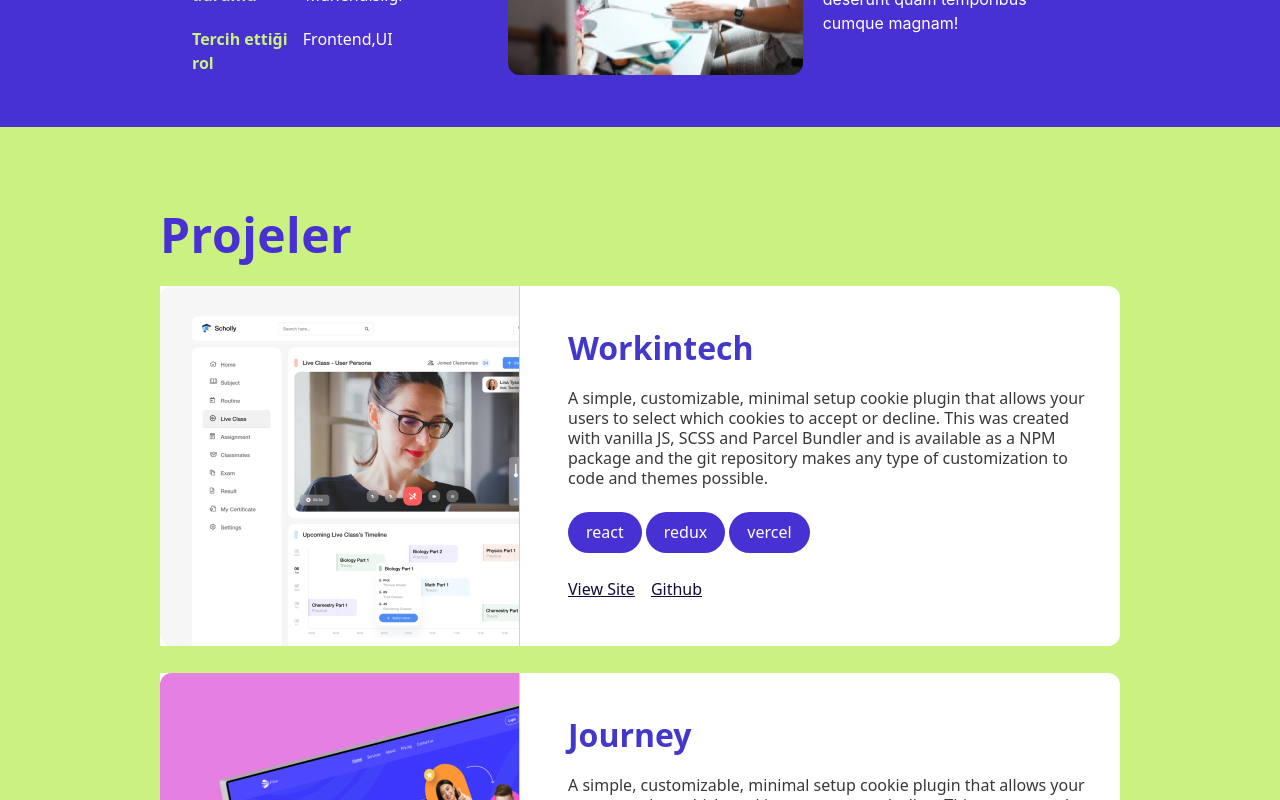
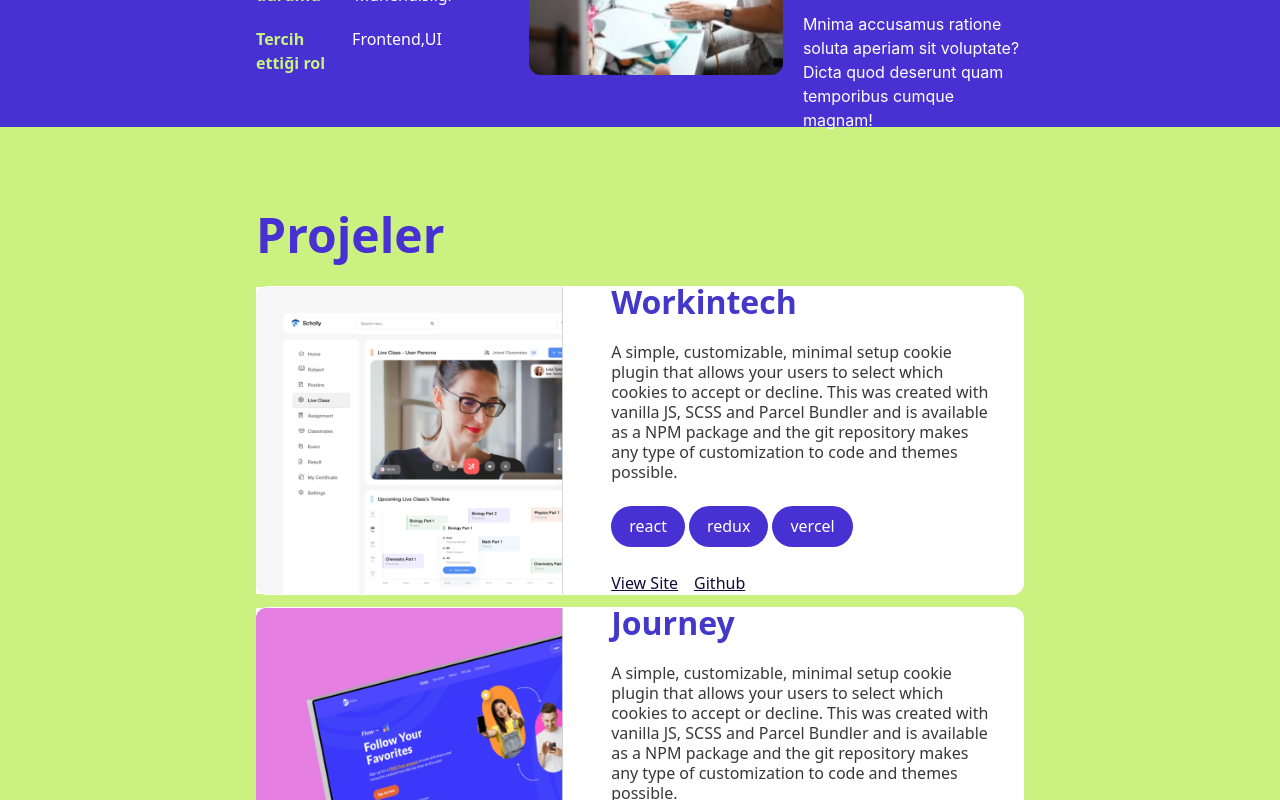
Before and after one commit to tuna-ates/DeveloperWebSite, a React (Create React App) app: page / in a window 1280 px wide. Shown: the part 1640-2440 px from the top of the page. Built offline with nearby package versions, Linux system fonts and the light colour scheme; no server answers.

Commit message:
projects responsive add

```diff
--- a/src/components/Header.js
+++ b/src/components/Header.js
@@ -102,25 +102,25 @@ const Header = () => {
             )}
           </div>
         </div>
-        <div className=" pl-5 pb-14  flex justify-start items-center content-center flex-wrap ">
-          <div className="flex flex-col justify-end items-start gap-9 w-[57%]">
-            <p className=" text-[#CBF281] font-[Inter] font-bold leading-[3.7125rem] text-[3.375rem] max-[640px]:text-[2.3rem] ">
+        <div className=" pl-5 pb-14 max-[770px]:flex-col  max-[770px]:flex-col-reverse max-[770px]:gap-5  flex justify-start items-center content-center flex-wrap ">
+          <div className="flex flex-col justify-end items-start max-[770px]:items-center gap-9 w-[57%]">
+            <p className=" w-[90%] text-[#CBF281] font-[Inter] font-bold leading-[3.7125rem] text-[3.375rem] max-[640px]:text-[2.3rem] ">
               {t("headerTitle")}
             </p>
             <p className="text-[#FFFFFF] font-[Inter] text-[1.5rem] ">
               {t("headerDetail")}
             </p>
             <div className=" flex items-center gap-3">
-              <button className=" font-[Inter] text-lg text-[#3730A3] dark:text-white   flex items-center justify-center bg-white dark:bg-[#252128] pt-3 pr-5 pb-3 pl-3 gap-[10px] rounded-md border-[1px] border-solid border-[#3730A3] dark:border-white">
+              <button className=" font-[Inter] text-lg text-[#3730A3] dark:text-white   flex items-center justify-center bg-white dark:bg-[#252128] pt-3 pr-5 pb-3 pl-3 gap-[10px] rounded-md border-[1px] border-solid border-[#3730A3] dark:border-white max-[770px]:w-[50%]">
                 <img src={darkData === "light" ? github : github2}></img>Github
               </button>
-              <button className=" font-[Inter] text-lg text-[#3730A3] dark:text-white flex items-center justify-center bg-white dark:bg-[#252128] pt-3 pr-5 pb-3 pl-3 gap-[10px] rounded-md border-[1px] border-solid border-[#3730A3] dark:border-white">
+              <button className=" font-[Inter] text-lg text-[#3730A3] dark:text-white flex items-center justify-center bg-white dark:bg-[#252128] pt-3 pr-5 pb-3 pl-3 gap-[10px] rounded-md border-[1px] border-solid border-[#3730A3] dark:border-white max-[770px]-w-[30%]">
                 <img src={darkData === "light" ? linkedin : linkedin2}></img>
                 Linkedin
               </button>
             </div>
           </div>
-          <img className=" rounded-md  w-[35%]" src={data.headerImg}></img>
+          <img className=" rounded-md  w-[35%] max-[770px]:w-[70%]" src={data.headerImg}></img>
         </div>
       </div>
     </div>
--- a/src/components/Project.js
+++ b/src/components/Project.js
@@ -6,13 +6,21 @@ const Project=(props)=>{
     const {t}=useTranslation();
     const {data}=useContext(DataContext);
     const {index}=props;
-    console.log("dataaaa",data.projetcs[0].img);
+
 
 
 return(
-    <div className="flex bg-[#FFF] dark:bg-[#2B2727] rounded-xl items-center justify-center gap-[1rem] w-[60rem] max-[768px]:w-[35rem] ">
-              <img className=" max-[763px]:w-[15rem]  " src={data.projetcs[index].img}/>
-              <div className="flex flex-col gap-[1.5rem] px-8 items-start ">
+
+
+
+
+
+
+
+
+     <div className="flex bg-[#FFF] dark:bg-[#2B2727] rounded-xl items-center max-[1240px]:flex-col justify-center gap-[1rem] max-[1240px]:gap-10  ">
+               <img className="w-[40%] max-[1240px]:w-[100%] " src={data.projetcs[index].img}/>
+               <div className="flex flex-col gap-[1.5rem] px-8 items-start w-[60%] max-[1240px]:w-[100%] ">
 
                  <p className="text-[#4338CA] dark:text-[#C1BAED]  text-[2rem] font-bold leading-8">{data.projetcs[index].title}</p>
                  <p className="text-[#383838] dark:text-[#FFFFFF] font-normal leading-5 self-stretch">{data.projetcs[index].detail}</p>
--- a/src/components/Projects.js
+++ b/src/components/Projects.js
@@ -9,48 +9,13 @@ const Projects=()=>{
 
 
     return <div className="flex items-center justify-center bg-[#CBF281] dark:bg-[#1A210B]">
-      <div className=" flex flex-col gap-[1.6875rem]  pb-[5.25rem] ">
-         <p className="text-[#4731D3] dark:text-[#CBF281] text-[3rem] max-[768px]:text-[2rem] mt-[5.25rem] max-[768px]:mt-[3rem] font-bold leading-[3rem] max-[768px]:leading-[1.5rem] tracking-[0.48px]">{t("projetcs")}</p>
-         {data.projetcs.map((prj,index)=>{
+      <div className=" flex flex-col justify-center items-start gap-[1.6875rem]  py-[5.25rem] w-[60vw]  ">
+         <p className="text-[#4731D3] dark:text-[#CBF281] text-[3rem] max-[768px]:text-[2rem]  font-bold leading-[3rem] max-[768px]:leading-[1.5rem] w-[53vw]  ">{t("projetcs")}</p>
+         <div className="flex items-center justify-center flex-col gap-3 ">  {data.projetcs.map((prj,index)=>{
           return <Project index={index}/>
-         })}
-         {/* <div className="flex bg-[#FFF] dark:bg-[#2B2727] rounded-xl items-center justify-center gap-[1rem] w-[60rem] max-[768px]:w-[35rem] ">
-              <img className=" max-[763px]:w-[15rem]  " src={img1}></img>
-              <div className="flex flex-col gap-[1.5rem] px-8 items-start ">
+         })}</div>
 
-                <p className="text-[#4338CA] dark:text-[#C1BAED]  text-[2rem] font-bold leading-8">Workintech</p>
-                <p className="text-[#383838] dark:text-[#FFFFFF] font-normal leading-5 self-stretch">A simple, customizable, minimal setup cookie plugin that allows your users to select which cookies to accept or decline. This was created with vanilla JS, SCSS and Parcel Bundler and is available as a NPM package and the git repository makes any type of customization to code and themes possible.</p>
-                <div className="flex gap-1">
-                    <button className="font-[14px] bg-[#4731D3] dark:bg-[#8173DA] text-[#fff] rounded-[23px] pt-[8px] pb-[9px] px-[18px]">react</button>
-                    <button className="font-[14px] bg-[#4731D3] dark:bg-[#8173DA] text-[#fff] rounded-[23px] pt-[8px] pb-[9px] px-[18px]">redux</button>
-                    <button className="font-[14px] bg-[#4731D3] dark:bg-[#8173DA] text-[#fff] rounded-[23px] pt-[8px] pb-[9px] px-[18px]">vercel</button>
-                </div>
-                <div className="flex gap-4">
-                    <a className="text-[#120B39] dark:text-[#CBF281] font-medium underline">View Site</a>
-                    <a className="text-[#120B39] dark:text-[#CBF281] font-medium underline">Github</a>
-                </div>
-              </div>
 
-         </div> */}
-
-         {/* <div className="flex bg-[#FFF] dark:bg-[#2B2727] rounded-xl items-center justify-center gap-[1rem] w-[60rem] max-[768px]:w-[35rem]">
-              <img className="max-[763px]:w-[15rem] " src={img2}></img>
-              <div className="flex flex-col gap-[1.5rem] px-8 items-start ">
-
-                <p className="text-[#4338CA] dark:text-[#C1BAED] text-[2rem] font-bold leading-8">Journey</p>
-                <p className="text-[#383838] dark:text-[#FFFFFF] font-normal leading-5 self-stretch">A simple, customizable, minimal setup cookie plugin that allows your users to select which cookies to accept or decline. This was created with vanilla JS, SCSS and Parcel Bundler and is available as a NPM package and the git repository makes any type of customization to code and themes possible.</p>
-                <div className="flex gap-1">
-                    <button className="font-[14px] bg-[#4731D3] dark:bg-[#8173DA] text-[#fff] rounded-[23px] pt-[8px] pb-[9px] px-[18px]">react</button>
-                    <button className="font-[14px] bg-[#4731D3] dark:bg-[#8173DA] text-[#fff] rounded-[23px] pt-[8px] pb-[9px] px-[18px]">redux</button>
-                    <button className="font-[14px] bg-[#4731D3] dark:bg-[#8173DA] text-[#fff] rounded-[23px] pt-[8px] pb-[9px] px-[18px]">vercel</button>
-                </div>
-                <div className="flex gap-4">
-                    <a className="text-[#120B39] dark:text-[#CBF281] font-medium underline">View Site</a>
-                    <a className="text-[#120B39] dark:text-[#CBF281] font-medium underline">Github</a>
-                </div>
-              </div>
-
-         </div> */}
     </div>
     </div>
 
--- a/src/components/Skills.js
+++ b/src/components/Skills.js
@@ -4,7 +4,7 @@ const Skills = () => {
   const { t } = useTranslation();
   return (
     <div className=" flex items-center justify-center py-[5.25rem] dark:bg-[#252128]">
-      <div className="flex justify-around max-[700px]:flex-col  flex-wrap items-start w-[100vw]">
+      <div className="flex justify-around max-[700px]:flex-col max-[700px]:pl-5  flex-wrap items-start w-[100vw]">
         <p className="text-[#4832D3] dark:text-[#CBF281] font-[Inter] text-[3rem]   font-bold">
           {t("skills")}
         </p>
--- a/src/data/fakeData.js
+++ b/src/data/fakeData.js
@@ -9,7 +9,6 @@ export const fakeData = {
     img:"images/image2.jpg",
     detail1:"Loremipsum, dolor sit amet consectetur adipisicing elit. Veniamaut, odit laborum aliquam voluptatum nisi mollitia.",
     detail2:"Mnima accusamus ratione soluta aperiam sit voluptate? Dicta quod deserunt quam temporibus cumque magnam!"
-
   },
 
   // headerTitle:"Ben bir ön yüz geliştiricyim...",
```
Also changed, not shown: src/components/Profile.js (+4 -46 lines). Lines whose indentation alone changed are shown as unchanged.
